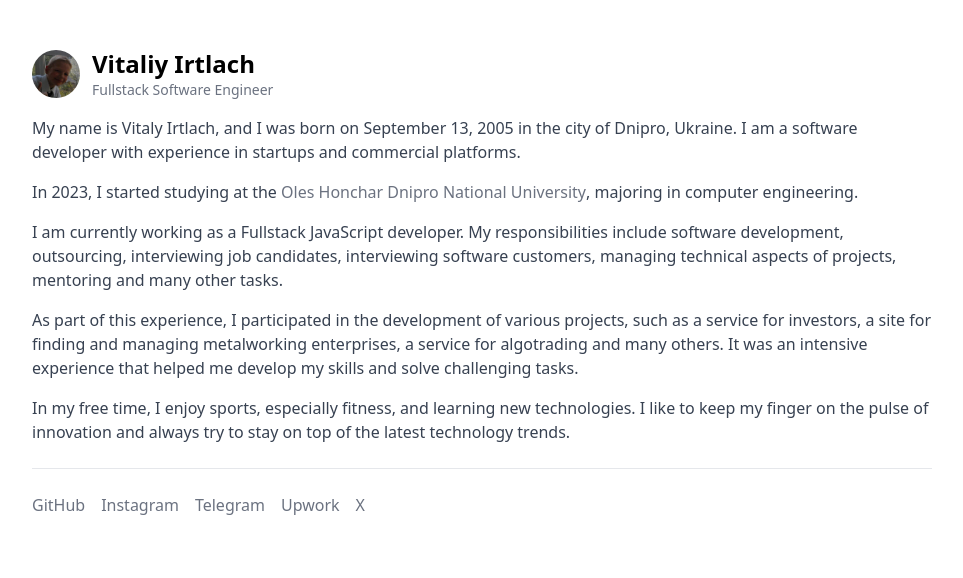
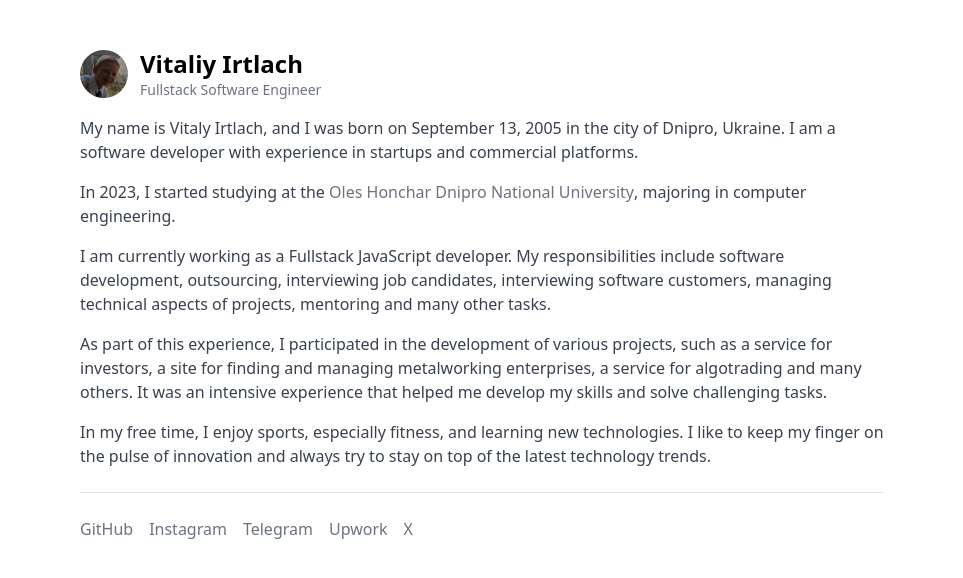
Before and after one commit to vitaliyirtlach/vitaliyirtlach, a Next.js app: page / in a window 1280 px wide. Shown: the top 578 px of the page, without its empty margins (158-1121 px from the left). Built offline with nearby package versions, Linux system fonts and the light colour scheme.

Commit message:
fix: padding

```diff
--- a/src/pages/index.tsx
+++ b/src/pages/index.tsx
@@ -2,7 +2,7 @@ import Head from "next/head";
 
 export default function Home() {
   return (
-    <div className="max-w-[900px] mx-auto py-12">
+    <div className="max-w-[900px] mx-auto p-12">
       <Head>
         <title>Vitaliy Irtlach - Fullstack Software Engineer</title>
       </Head>
```
